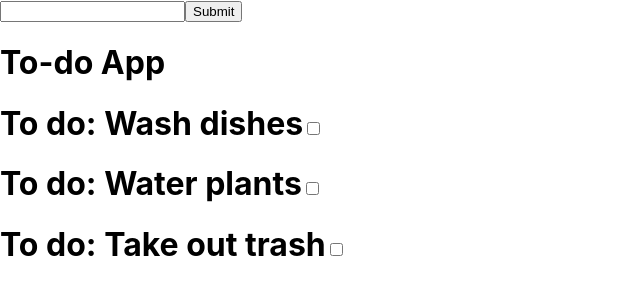
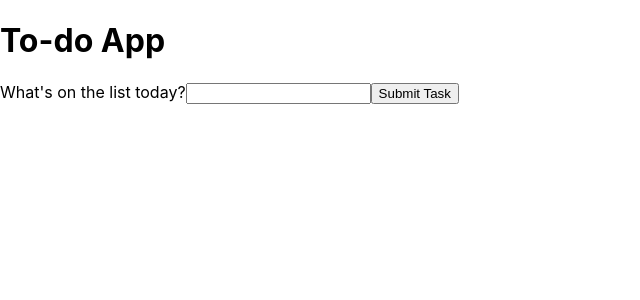
Before and after one commit to alexis-alonso/todo-app, a React (Create React App) app: page / in a window 1280 px wide. Shown: the top 300 px of the page, without its empty margins (0-640 px from the left). Built offline with nearby package versions, Linux system fonts and the light colour scheme.

Commit message:
kept form component,renamed Task,functioning list

```diff
--- a/src/App.js
+++ b/src/App.js
@@ -1,27 +1,29 @@
-import Item from './component/Item'
+import { useState } from 'react';
+import Task from './component/Task'
 import Form from './component/Form';
 
+
 export default function App() {
+  const [values, setValues] = useState([])
+
+  const handleSubmit = (value) => {
+    setValues([...values, value]);
+  };
+
   return (
     <div className="App">
-      <Form />
 
       <h1>To-do App</h1>
 
-      <Item task='Wash dishes' />
-      <Item task='Water plants' />
-      <Item task='Take out trash' />
+      <Form clickSubmit={handleSubmit}/>
+
+      <div>
+        {values.map((value, index) => (
+          <Task key={index} task={value} />
+        ))}
+      </div>
+
 
     </div>
   );
 }
-
-// const listItems = [];
-
-// const list = (
-//   <ul>
-//     {listItems.map((item, index) => (
-//       <li key={index+1}>{index+1}</li>
-//     ))}
-//   </ul>
-// );
--- a/src/component/Form.js
+++ b/src/component/Form.js
@@ -1,12 +1,28 @@
 import { useState } from "react";
+import Task from "./Task.js";
 
-export default function Form() {
+export default function Form({clickSubmit}) {
+    const [name, setName] = useState("");
+
+    const handleSubmit = (e) => {
+        e.preventDefault();
+        clickSubmit(name);
+        setName("");
+    }
+
     return(
         <>
-            <form>
-                <input />
-                <button>Submit</button>
+            <form onSubmit={handleSubmit}>
+                <label>What's on the list today?
+                    <input
+                        type="text"
+                        value={name}
+                        onChange={(e) => setName(e.target.value)}
+                    />
+                </label>
+                <button>Submit Task</button>
             </form>
+
         </>
     )
 }
--- a/src/component/Item.js
+++ b/src/component/Task.js
@@ -1,6 +1,6 @@
 import { useState } from "react"
 
-export default function Item( {task, numID} ) {
+export default function Task( {task} ) {
     const [checked, setChecked] = useState(false);
 
     function toggleChecked() {
@@ -10,7 +10,6 @@ export default function Item( {task, numID} ) {
     return (
         <>
             <h1>
-                {numID}
 
                 To do: {task}
 
```
